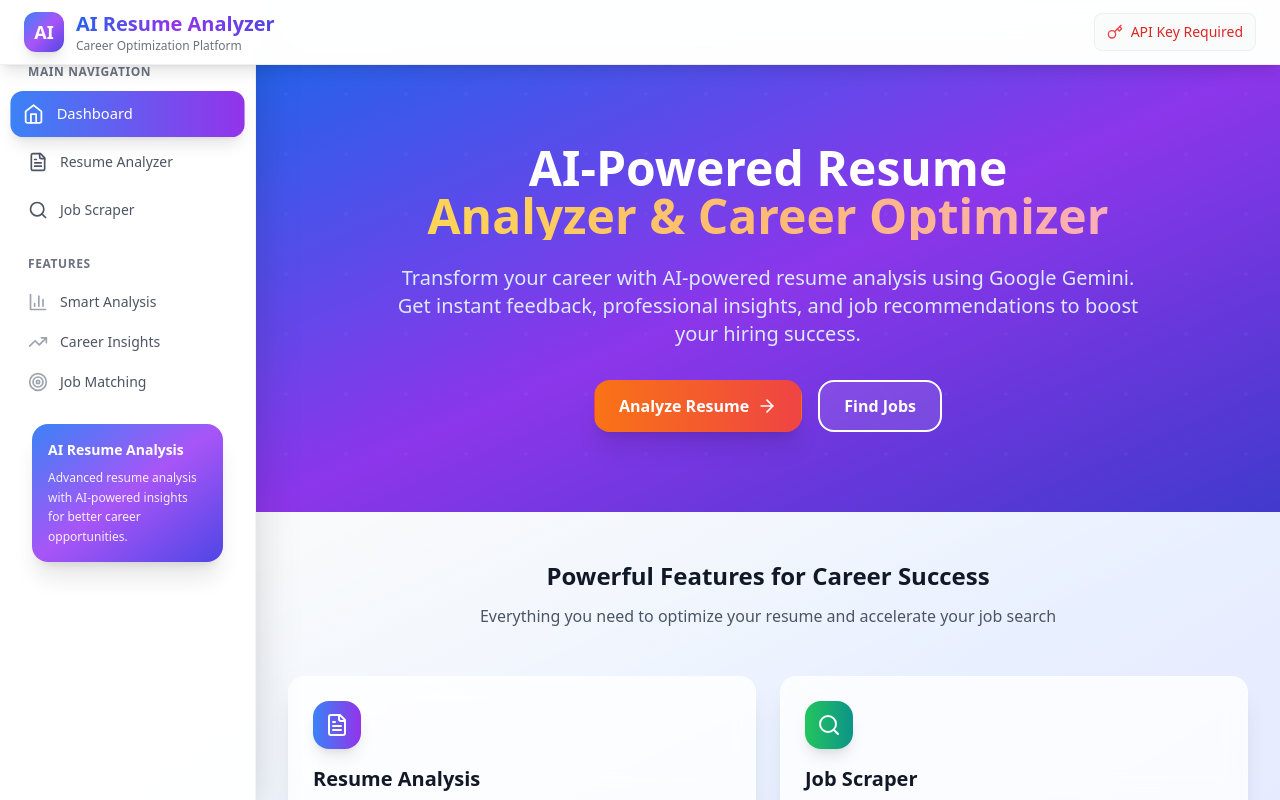
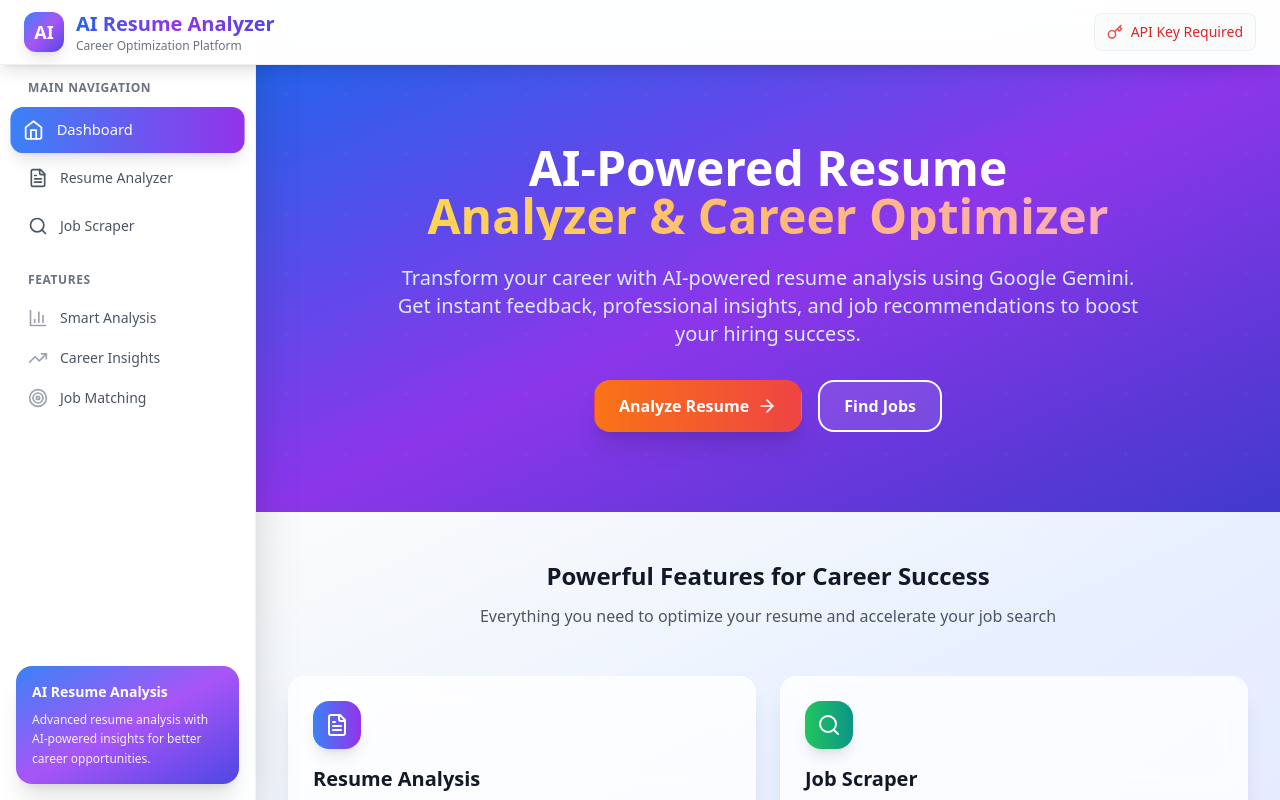
Before and after one commit to muhammadnavas/AI_Resume_Analyzer, a React (Create React App) app: page / in a window 1280 px wide. Built offline with nearby package versions, Linux system fonts and the light colour scheme.

Commit message:
first commit

```diff
--- a/src/components/Sidebar.js
+++ b/src/components/Sidebar.js
@@ -50,8 +50,8 @@ const Sidebar = ({ sidebarOpen, setSidebarOpen }) => {
           </div>
 
           {/* Navigation */}
-          <nav className="flex-1 px-4 pb-4 space-y-2">
-            <div className="mb-6">
+          <nav className="flex-1 px-4 pb-4">
+            <div className="mb-6 mt-4">
               <h3 className="px-3 text-xs font-semibold text-gray-500 uppercase tracking-wider mb-3">
                 Main Navigation
               </h3>
@@ -96,8 +96,10 @@ const Sidebar = ({ sidebarOpen, setSidebarOpen }) => {
               </div>
             </div>
 
+          </nav>
+
           {/* Info card */}
-            <div className="mt-auto p-4">
+          <div className="p-4 mt-auto">
             <div className="bg-gradient-to-br from-blue-500 via-purple-500 to-indigo-600 rounded-2xl p-4 text-white shadow-xl hover:shadow-2xl transition-all duration-300 hover:scale-105">
               <h4 className="text-sm font-semibold mb-2">
                 AI Resume Analysis
@@ -107,7 +109,6 @@ const Sidebar = ({ sidebarOpen, setSidebarOpen }) => {
               </p>
             </div>
           </div>
-          </nav>
         </div>
       </div>
     </>
```
Lines whose indentation alone changed are shown as unchanged.
